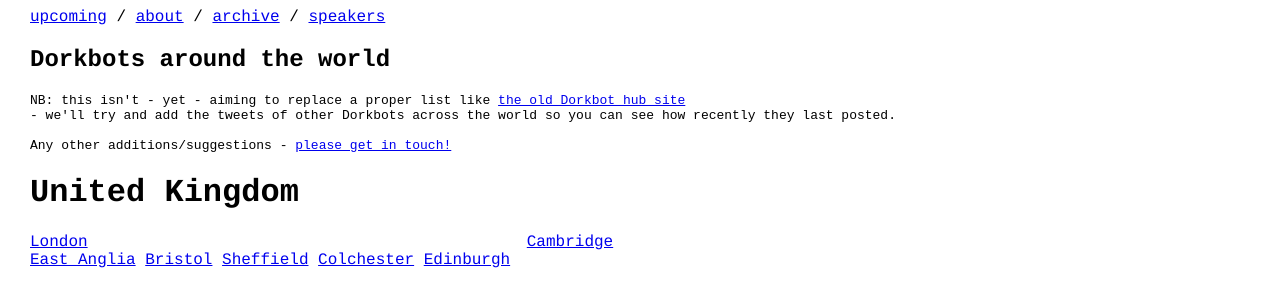
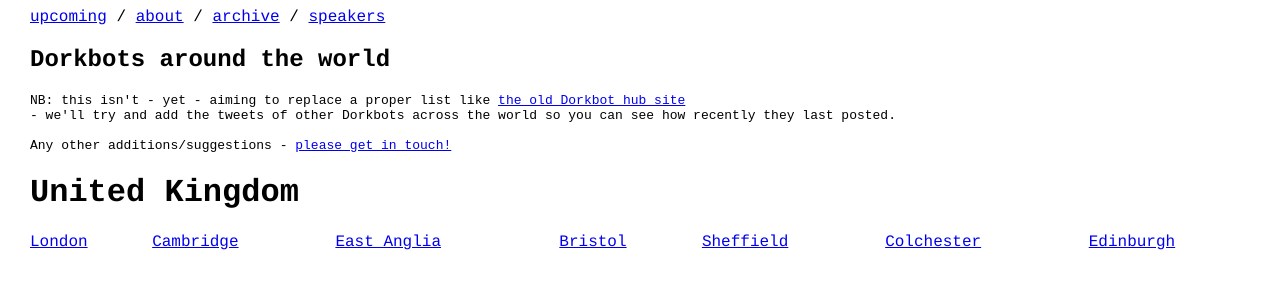
Before and after one commit to dorkbotlondon/dorkbotlondon.github.io, a Jekyll site: the page built from world.html, in a window 1280 px wide. Shown: the top 307 px of the page. Built offline with Jekyll 4.4.1, drawn with Linux system fonts in a browser that asks for light colours; Markdown is read by kramdown in place of the engine named in the settings; comment, search, counter and statistics services are not loaded.

Commit message:
Update world.html

```diff
--- a/world.html
+++ b/world.html
@@ -22,23 +22,25 @@ Any other additions/suggestions - <a href="http://dorkbotlondon.org/about/">plea
 </style>
   <h1>United Kingdom</h1>
 <div class="table">
-        <div class="table-cell">
+  <div class="table-cell">
   <a class="twitter-timeline" data-tweet-limit="1" data-width="260" data-height="200" href="https://twitter.com/DorkbotLondon?ref_src=twsrc%5Etfw">London</a> <script async src="https://platform.twitter.com/widgets.js" charset="utf-8"></script>
   </div>
-<div class="table-cell">
-
+  <div class="table-cell">
   <a class="twitter-timeline" data-tweet-limit="1" data-width="260" data-height="200" href="https://twitter.com/dorkbotcam?ref_src=twsrc%5Etfw">Cambridge</a> <script async src="https://platform.twitter.com/widgets.js" charset="utf-8"></script>
   </div>
+ <div class="table-cell">
+ <a class="twitter-timeline" data-tweet-limit="1" data-width="260" data-height="200" href="https://twitter.com/dorkbotanglia?ref_src=twsrc%5Etfw">East Anglia</a> <script async src="https://platform.twitter.com/widgets.js" charset="utf-8"></script>
   </div>
-
- <a class="twitter-timeline" data-tweet-limit="1" data-width="260" data-height="200" href="https://twitter.com/dorkbotanglia?ref_src=twsrc%5Etfw">East Anglia</a> <script async src="https://platform.twitter.com/widgets.js" charset="utf-8"></script>
-
+<div class="table-cell">
   <a class="twitter-timeline" data-tweet-limit="1" data-width="260" data-height="200" href="https://twitter.com/dorkbotbristol?ref_src=twsrc%5Etfw">Bristol</a> <script async src="https://platform.twitter.com/widgets.js" charset="utf-8"></script>
-
+  </div>
+<div class="table-cell">
   <a class="twitter-timeline" data-tweet-limit="1" data-width="260" data-height="200" href="https://twitter.com/dorkbotsheff?ref_src=twsrc%5Etfw">Sheffield</a> <script async src="https://platform.twitter.com/widgets.js" charset="utf-8"></script>
-
-
+  </div>
+<div class="table-cell">
   <a class="twitter-timeline" data-tweet-limit="1" data-width="260" data-height="200" href="https://twitter.com/Dorkbot_Col?ref_src=twsrc%5Etfw">Colchester</a> <script async src="https://platform.twitter.com/widgets.js" charset="utf-8"></script>
-
-
+  </div>
+<div class="table-cell">
 <a class="twitter-timeline" data-tweet-limit="1" data-width="260" data-height="200" href="https://twitter.com/dorkbotalba?ref_src=twsrc%5Etfw">Edinburgh</a> <script async src="https://platform.twitter.com/widgets.js" charset="utf-8"></script>
+  </div>
+</div>
```
